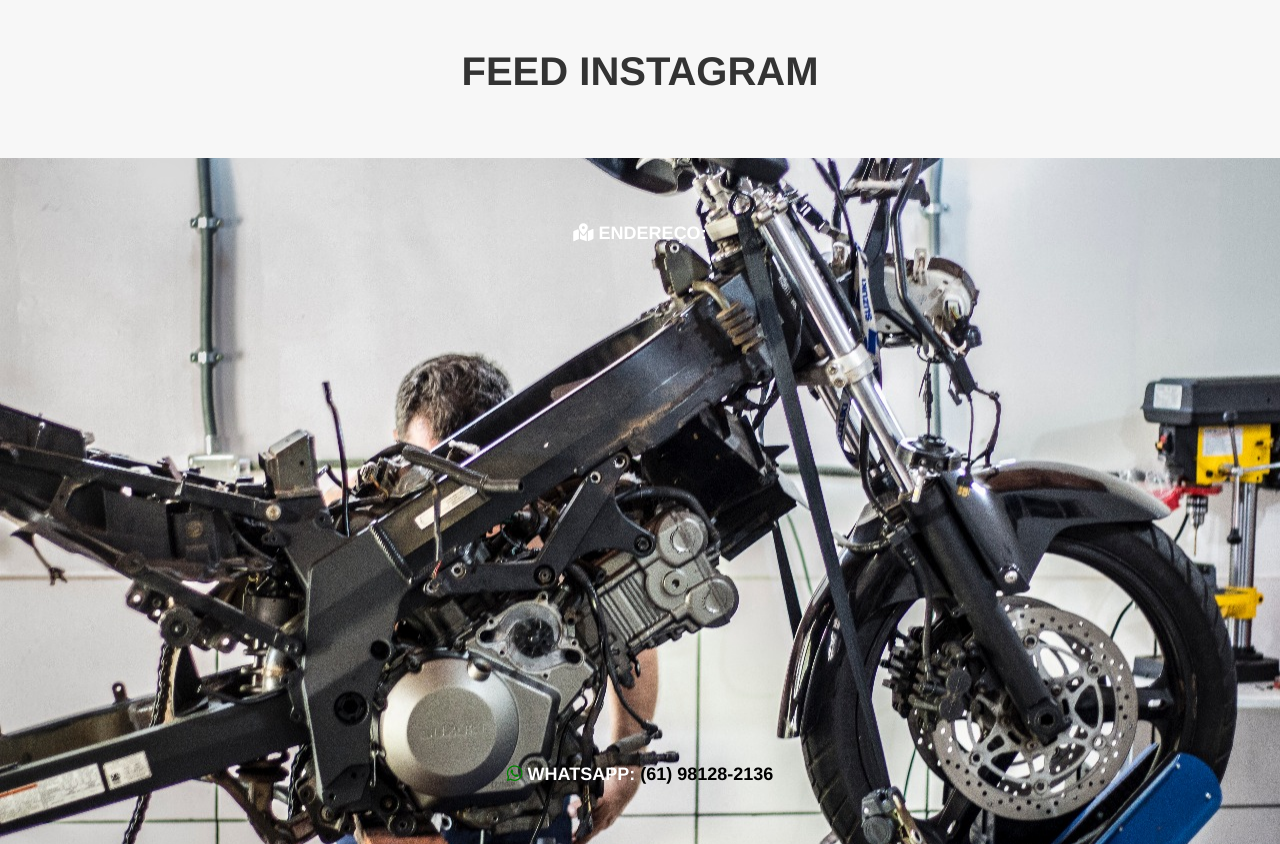
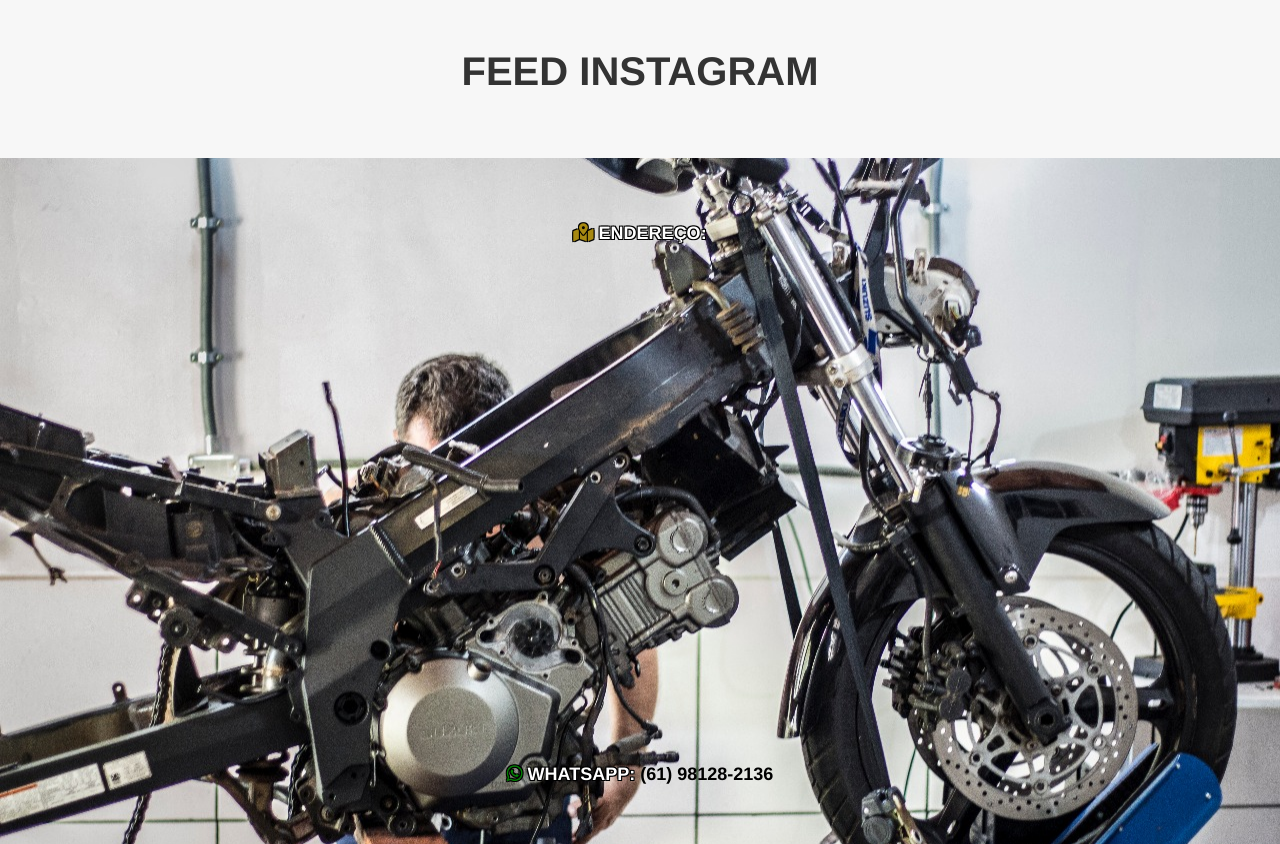
Before and after one commit to bruninjaman/subrider, a PHP site: page / in a window 1280 px wide. Shown: the part 988-1832 px from the top of the page. Run offline with PHP 8.4, Linux system fonts and the light colour scheme; some libraries are stand-ins or nearby versions.

Commit message:
center and font styles

```diff
--- a/index.php
+++ b/index.php
@@ -123,7 +123,9 @@
                   <div class="col-lg-12 text-center">
                      <h2 class="section-heading">Feed Instagram</h2>
                      <script src="https://apps.elfsight.com/p/platform.js" defer></script>
-                     <div style="margin-left: 220px;" class="elfsight-app-685f8634-90c1-4e64-9411-3e7ae2e33456"></div>
+					 <center>
+						<div class="elfsight-app-685f8634-90c1-4e64-9411-3e7ae2e33456"></div>
+					</center>
                   </div>
                </div>
             </div>
@@ -281,7 +283,7 @@
                <div class="row">
                   <div class="col-lg-12 text-center">
                      <h2 class="section-heading"></h2>
-                     <h4 class="section-subheading" style="color:white;"> <i class="fas fa-map-marked-alt" style="position:relative;"></i> Endereço: </h4>
+                     <h4 class="section-subheading" style="color:white; text-shadow:-1px -1px 0 #000,1px -1px 0 #000,-1px 1px 0 #000,1px 1px 0 #000;  "> <i class="fas fa-map-marked-alt" style="position:relative;color:#a68811;"></i> Endereço: </h4>
 					 <center>
 						 <div class="mapouter">
 							<div class="gmap_canvas">
@@ -293,7 +295,7 @@
 							</div>
 						 </div>
 					 </center>
-                     <h4 class="section-subheading" style="color:white"> <i class="fab fa-whatsapp" style="position:relative;color:green;"></i> WhatsApp: <a style="color:black;">(61) 98128-2136</a> </h4>
+                     <h4 class="section-subheading" style="color:white; text-shadow:-1px -1px 0 #000,1px -1px 0 #000,-1px 1px 0 #000,1px 1px 0 #000;"><i class="fab fa-whatsapp" style="position:relative;color:green;"></i> WhatsApp: <a style="color:black;text-shadow:none;">(61) 98128-2136</a> </h4>
                   </div>
                </div>
             </div>
```
